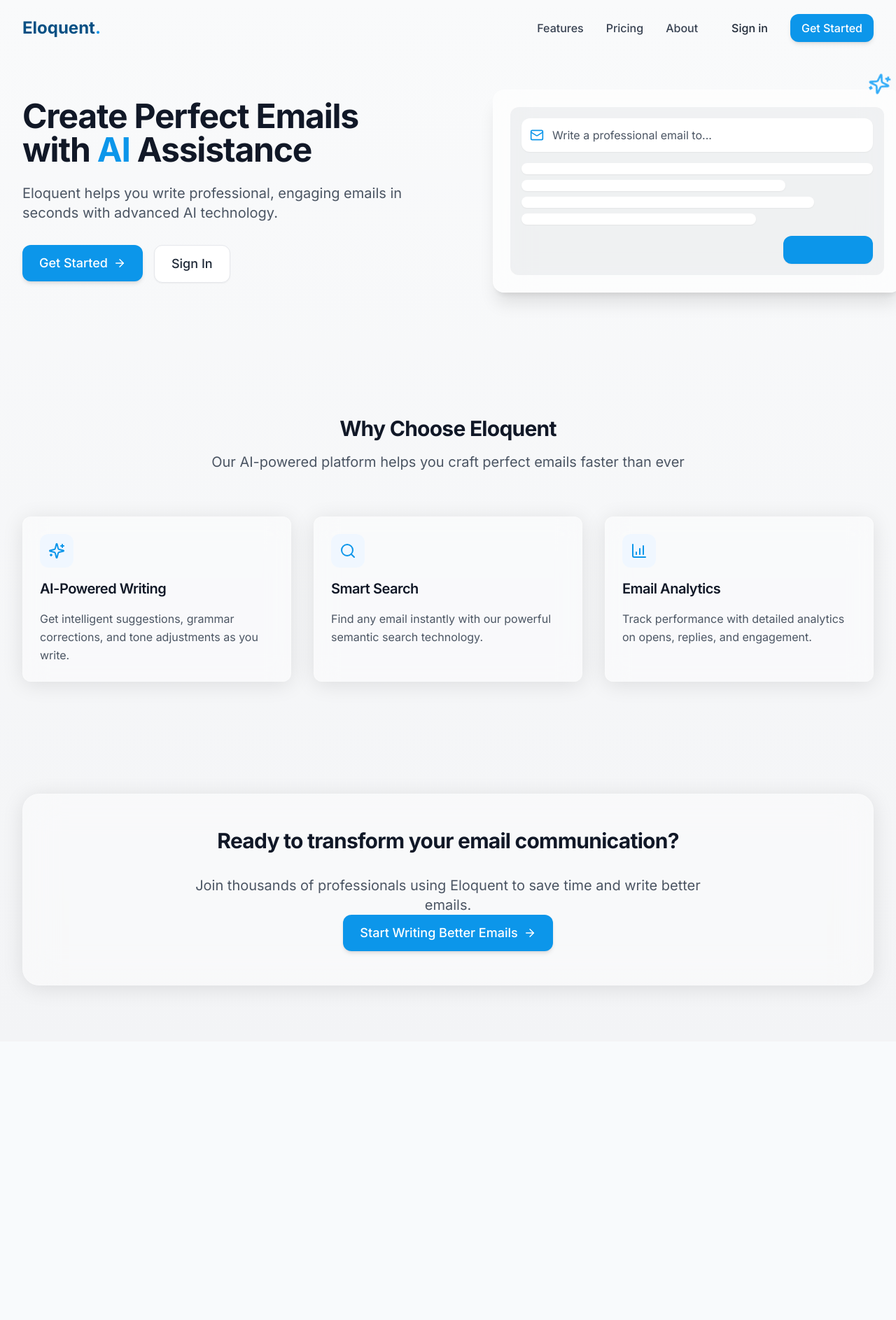
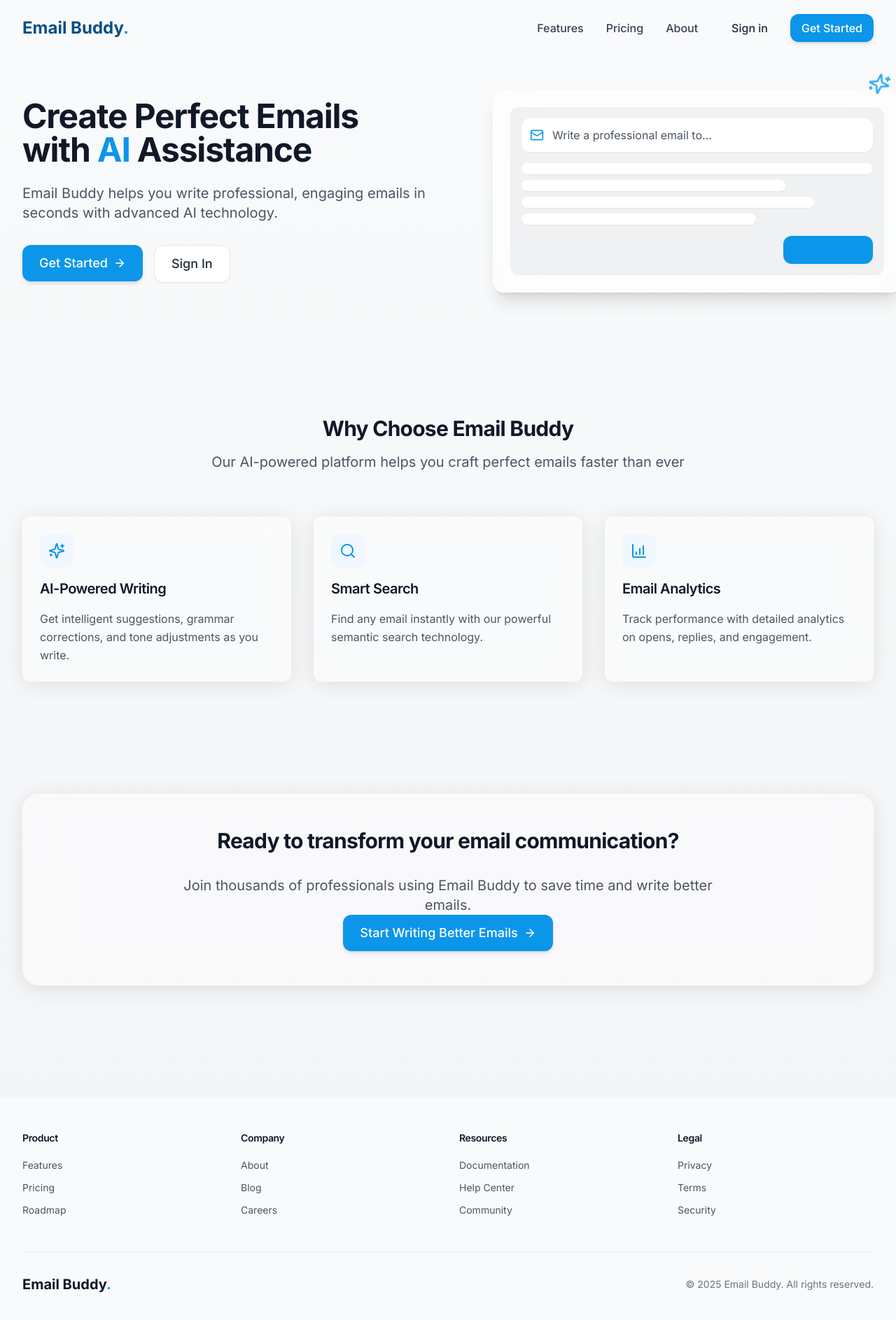
Before and after one commit to CodeWithFin/eloquemail-scribe, a React (Vite) app: page / in a window 1280 px wide. Shown: the top 1886 px of the page at 70% size. Before the commit the page ends 1488 px from the top, so only its background shows below. Built offline with nearby package versions, Linux system fonts and the light colour scheme.

Commit message:
Rename app to Email Buddy
Renamed the application to Email Buddy.

```diff
--- a/index.html
+++ b/index.html
@@ -1,11 +1,12 @@
+
 <!DOCTYPE html>
 <html lang="en">
   <head>
     <meta charset="UTF-8" />
     <meta name="viewport" content="width=device-width, initial-scale=1.0" />
-    <title>eloquemail-scribe</title>
-    <meta name="description" content="Lovable Generated Project" />
-    <meta name="author" content="Lovable" />
+    <title>Email Buddy</title>
+    <meta name="description" content="AI-powered email assistant" />
+    <meta name="author" content="Email Buddy" />
     <meta property="og:image" content="/og-image.png" />
   </head>
 
--- a/src/components/layout/Footer.tsx
+++ b/src/components/layout/Footer.tsx
@@ -67,13 +67,13 @@ const Footer = () => {
           <div className="flex items-center mb-4 md:mb-0">
             <Link to="/" className="flex items-center">
               <span className="text-xl font-bold text-gray-900">
-                Eloquent<span className="text-eloquent-500">.</span>
+                Email Buddy<span className="text-eloquent-500">.</span>
               </span>
             </Link>
           </div>
 
           <div className="text-gray-500 text-sm">
-            © {currentYear} Eloquent. All rights reserved.
+            © {currentYear} Email Buddy. All rights reserved.
           </div>
         </div>
       </div>
--- a/src/components/layout/Header.tsx
+++ b/src/components/layout/Header.tsx
@@ -54,7 +54,7 @@ const Header = () => {
         <div className="flex justify-between items-center">
           <Link to="/" className="flex items-center">
             <span className="text-2xl font-bold text-eloquent-800">
-              Eloquent
+              Email Buddy
               <span className="text-eloquent-500">.</span>
             </span>
           </Link>
--- a/src/pages/Index.tsx
+++ b/src/pages/Index.tsx
@@ -5,6 +5,7 @@ import { ArrowRight, Mail, Sparkles, Zap, Search, BarChart4 } from 'lucide-react
 import Header from '../components/layout/Header';
 import Button from '../components/ui-custom/Button';
 import Glass from '../components/ui-custom/Glass';
+import Footer from '../components/layout/Footer';
 
 const Index = () => {
   return (
@@ -20,7 +21,7 @@ const Index = () => {
                 Create Perfect Emails with <span className="text-eloquent-500">AI</span> Assistance
               </h1>
               <p className="mt-6 text-xl text-gray-600">
-                Eloquent helps you write professional, engaging emails in seconds with advanced AI technology.
+                Email Buddy helps you write professional, engaging emails in seconds with advanced AI technology.
               </p>
             </div>
 
@@ -78,7 +79,7 @@ const Index = () => {
       {/* Features Section */}
       <section id="features" className="py-20 px-4 sm:px-6 lg:px-8 max-w-7xl mx-auto">
         <div className="text-center mb-16">
-          <h2 className="text-3xl font-bold text-gray-900">Why Choose Eloquent</h2>
+          <h2 className="text-3xl font-bold text-gray-900">Why Choose Email Buddy</h2>
           <p className="mt-4 text-xl text-gray-600 max-w-3xl mx-auto">
             Our AI-powered platform helps you craft perfect emails faster than ever
           </p>
@@ -115,7 +116,7 @@ const Index = () => {
               Ready to transform your email communication?
             </h2>
             <p className="text-xl text-gray-600">
-              Join thousands of professionals using Eloquent to save time and write better emails.
+              Join thousands of professionals using Email Buddy to save time and write better emails.
             </p>
             <Link to="/auth?signup=true">
               <Button
@@ -128,6 +129,8 @@ const Index = () => {
           </div>
         </Glass>
       </section>
+
+      <Footer />
     </div>
   );
 };
```
